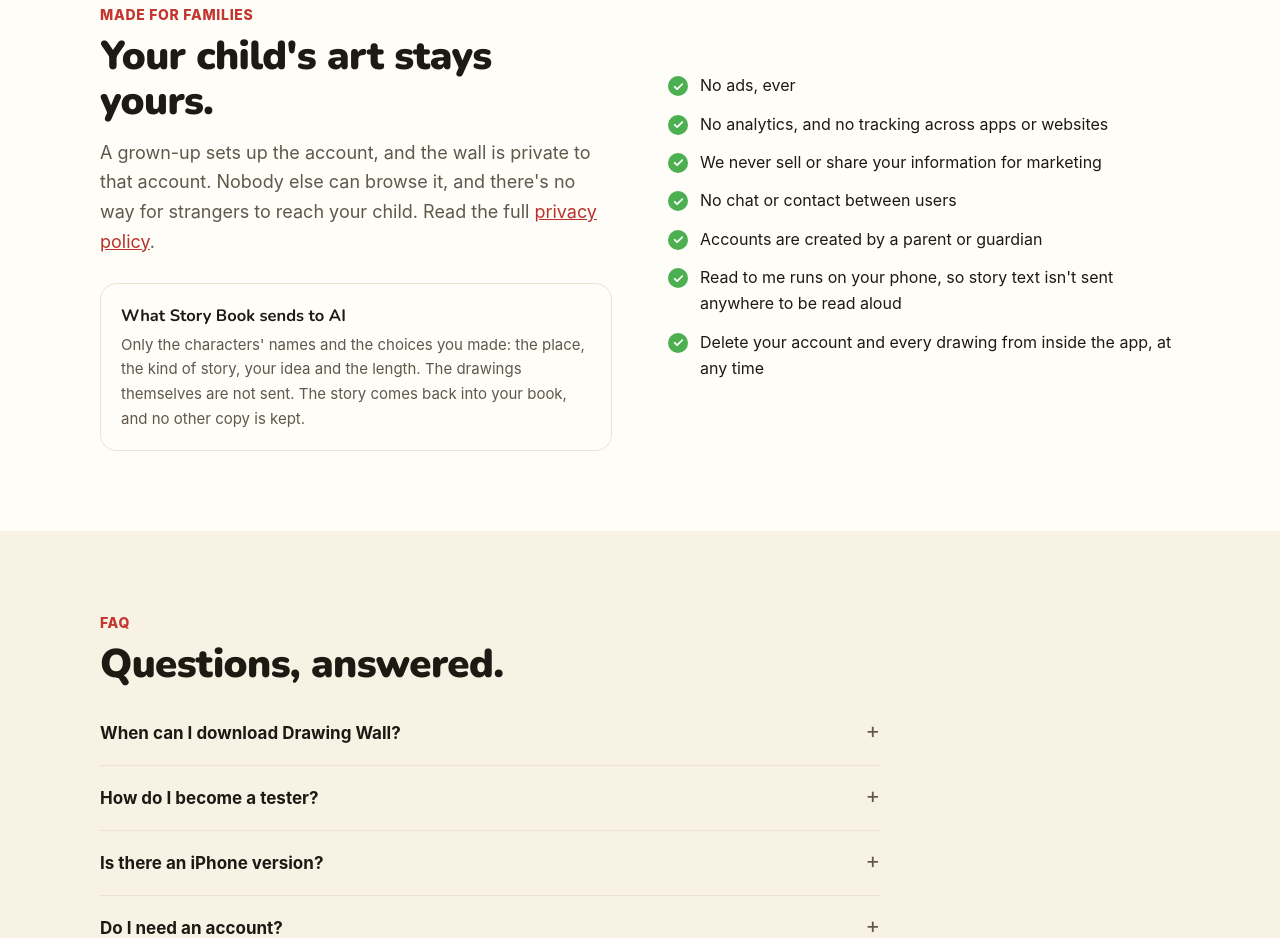
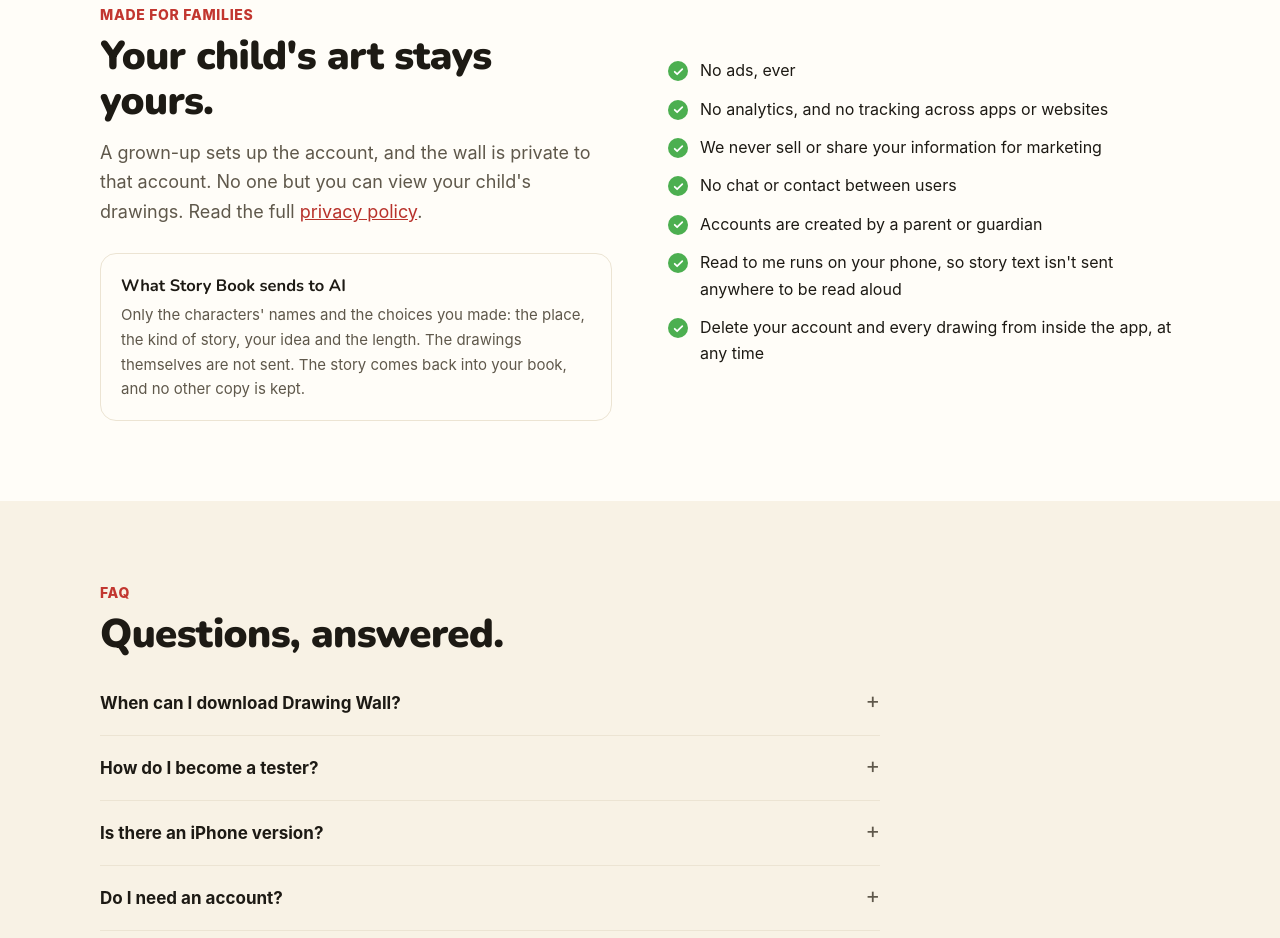
Before and after one commit to tarynmaloney5-ui/drawingwall-site, a plain HTML site: page index.html in a window 1280 px wide. Shown: the part 3592-4530 px from the top of the page. Drawn offline with nearby package versions, Linux system fonts and the light colour scheme.

Commit message:
Homepage: privacy line says only you can view your child's drawings
Co-Authored-By: Claude Opus 5.5 <noreply@anthropic.com>

```diff
--- a/index.html
+++ b/index.html
@@ -310,7 +310,7 @@
     <div>
       <p class="kicker">Made for families</p>
       <h2>Your child's art stays yours.</h2>
-      <p class="sub" style="margin-bottom:0">A grown-up sets up the account, and the wall is private to that account. Nobody else can browse it, and there's no way for strangers to reach your child. Read the full <a href="privacy.html">privacy policy</a>.</p>
+      <p class="sub" style="margin-bottom:0">A grown-up sets up the account, and the wall is private to that account. No one but you can view your child's drawings. Read the full <a href="privacy.html">privacy policy</a>.</p>
       <div class="ai-box">
         <b>What Story Book sends to AI</b>
         <p>Only the characters' names and the choices you made: the place, the kind of story, your idea and the length. The drawings themselves are not sent. The story comes back into your book, and no other copy is kept.</p>
```
